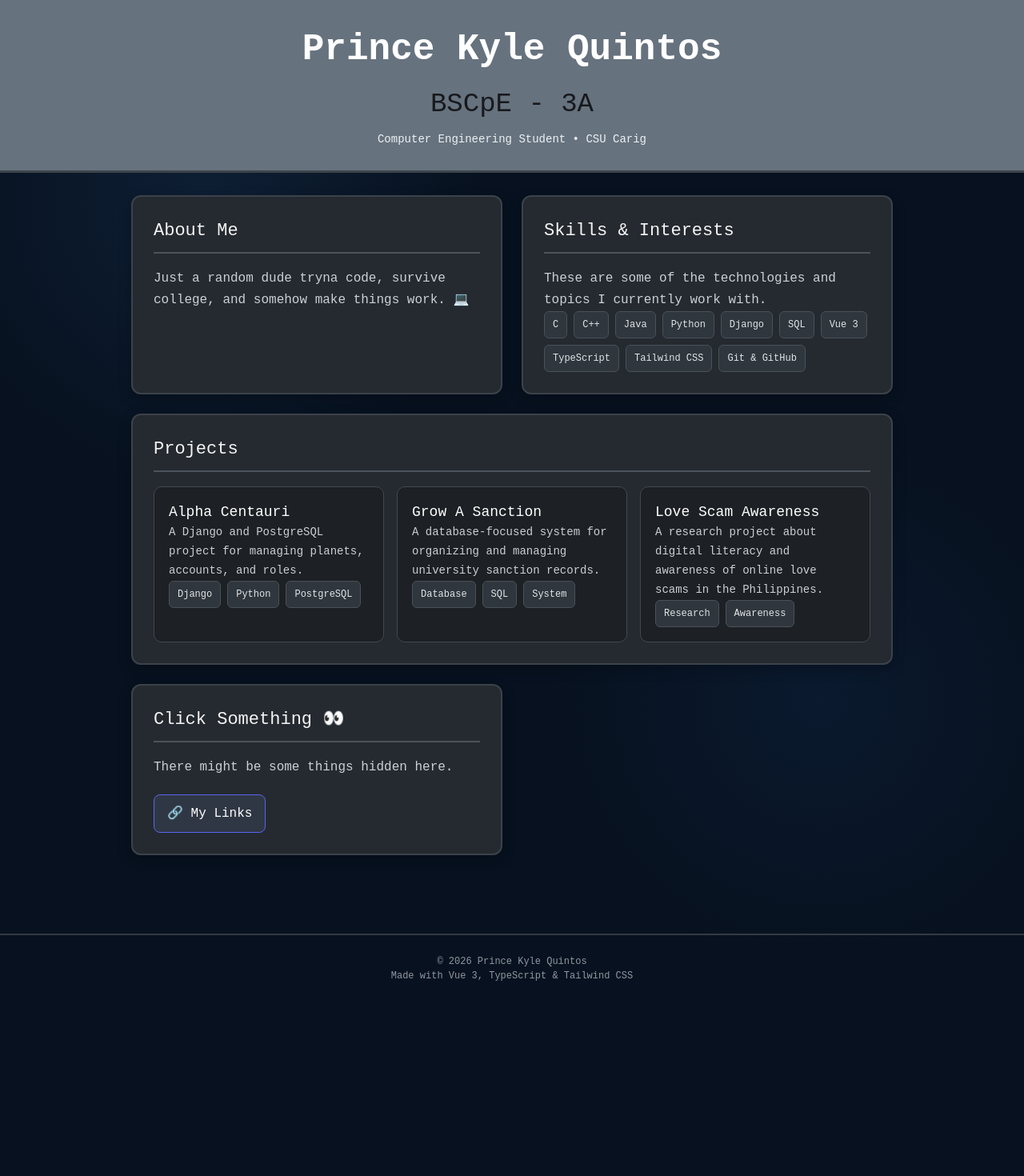
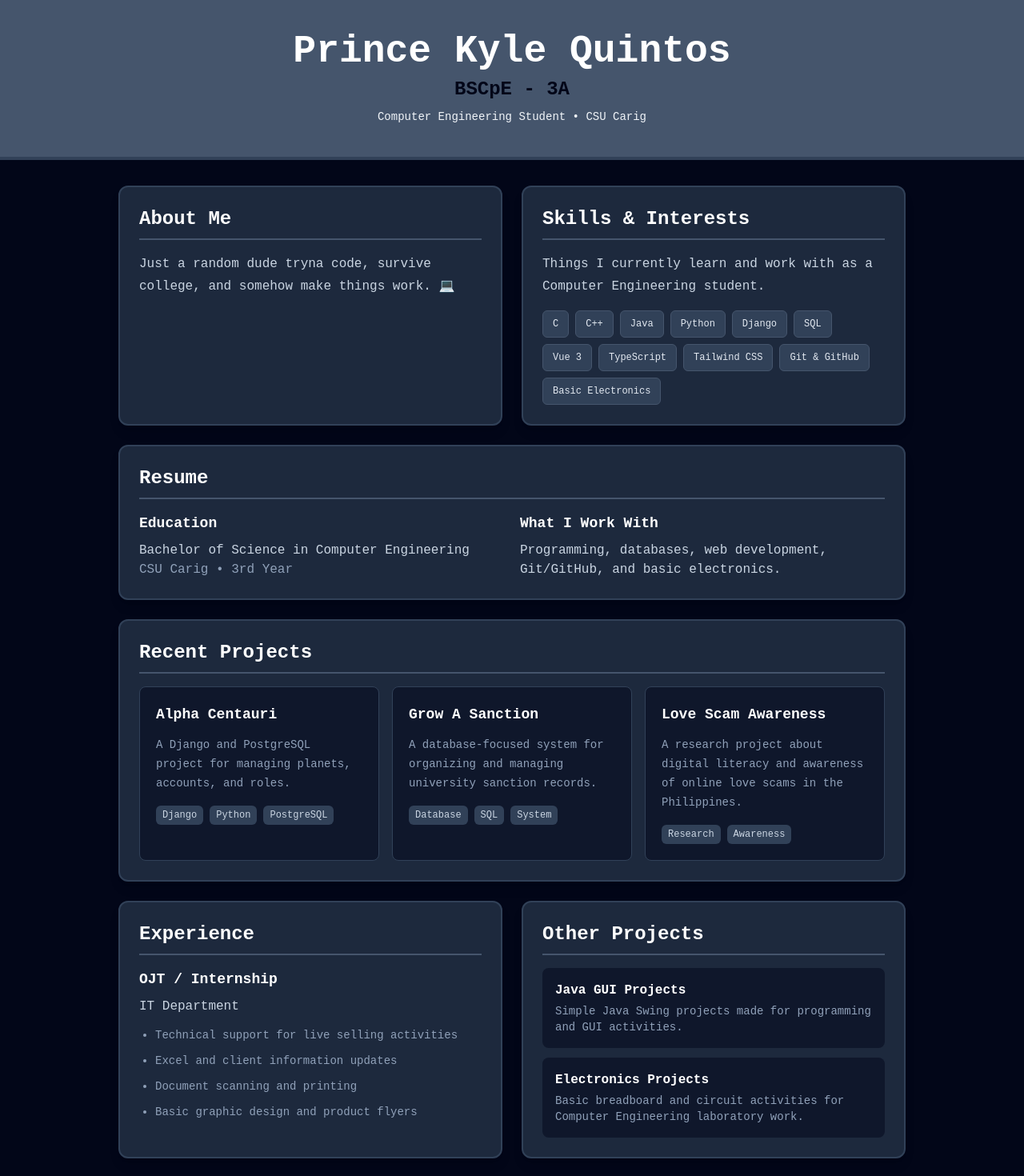
Before and after one commit to PrinceKylez/portfolio, a Vue app: page / in a window 1280 px wide. Shown: the top 1470 px of the page at 80% size. Before the commit the page ends 1253 px from the top, so only its background shows below. Built offline with nearby package versions, Linux system fonts and the light colour scheme.

Commit message:
Update portfolio with Tailwind CSS sections

```diff
--- a/src/App.vue
+++ b/src/App.vue
@@ -3,7 +3,7 @@ import { ref } from 'vue'
 
 const showLinks = ref(false)
 
-const skills = ['C', 'C++', 'Java', 'Python', 'Django', 'SQL', 'Vue 3', 'TypeScript', 'Tailwind CSS', 'Git & GitHub']
+const skills = ['C', 'C++', 'Java', 'Python', 'Django', 'SQL', 'Vue 3', 'TypeScript', 'Tailwind CSS', 'Git & GitHub', 'Basic Electronics']
 
 const projects = [
   {
@@ -20,70 +20,147 @@ const projects = [
     title: 'Love Scam Awareness',
     description: 'A research project about digital literacy and awareness of online love scams in the Philippines.',
     tags: ['Research', 'Awareness']
+  },
+  {
+    title: 'Java GUI Projects',
+    description: 'Simple Java Swing projects made for programming and GUI activities.',
+    tags: ['Java', 'Swing', 'GUI']
+  },
+  {
+    title: 'Electronics Projects',
+    description: 'Basic breadboard and circuit activities for Computer Engineering laboratory work.',
+    tags: ['Electronics', 'Breadboard']
   }
 ]
 </script>
 
 <template>
-  <div class="site">
-    <header class="intro">
-      <div class="name">Prince Kyle Quintos</div>
-      <h1>BSCpE - 3A</h1>
-      <p>Computer Engineering Student • CSU Carig</p>
+  <div class="min-h-screen bg-slate-950 text-gray-200">
+    <header class="border-b-4 border-slate-700 bg-slate-600 px-6 py-10 text-center">
+      <h1 class="text-4xl font-bold text-white sm:text-5xl">Prince Kyle Quintos</h1>
+      <h2 class="mt-2 text-2xl font-bold text-slate-950">BSCpE - 3A</h2>
+      <p class="mt-2 text-sm text-slate-100">Computer Engineering Student • CSU Carig</p>
     </header>
 
-    <main class="contents">
-      <section class="card">
-        <h2>About Me</h2>
-        <p>Just a random dude tryna code, survive college, and somehow make things work. 💻</p>
+    <main class="mx-auto grid max-w-5xl gap-6 px-5 py-8 md:grid-cols-2">
+      <section class="rounded-xl border-2 border-slate-700 bg-slate-800 p-6 shadow-lg">
+        <h2 class="mb-4 border-b-2 border-slate-600 pb-2 text-2xl font-bold text-white">About Me</h2>
+        <p class="leading-7 text-slate-300">
+          Just a random dude tryna code, survive college, and somehow make things work. 💻
+        </p>
       </section>
 
-      <section class="card">
-        <h2>Skills & Interests</h2>
-        <p>These are some of the technologies and topics I currently work with.</p>
-        <div class="skills">
-          <span v-for="skill in skills" :key="skill">{{ skill }}</span>
+      <section class="rounded-xl border-2 border-slate-700 bg-slate-800 p-6 shadow-lg">
+        <h2 class="mb-4 border-b-2 border-slate-600 pb-2 text-2xl font-bold text-white">Skills & Interests</h2>
+        <p class="mb-4 leading-7 text-slate-300">Things I currently learn and work with as a Computer Engineering student.</p>
+        <div class="flex flex-wrap gap-2">
+          <span
+            v-for="skill in skills"
+            :key="skill"
+            class="rounded-md border border-slate-600 bg-slate-700 px-3 py-2 text-xs text-slate-200"
+          >
+            {{ skill }}
+          </span>
         </div>
       </section>
 
-      <section class="card projects-card">
-        <h2>Projects</h2>
-        <div class="projects">
-          <article v-for="project in projects" :key="project.title" class="project">
-            <h3>{{ project.title }}</h3>
-            <p>{{ project.description }}</p>
-            <div class="tags">
-              <span v-for="tag in project.tags" :key="tag">{{ tag }}</span>
+      <section class="rounded-xl border-2 border-slate-700 bg-slate-800 p-6 shadow-lg md:col-span-2">
+        <h2 class="mb-4 border-b-2 border-slate-600 pb-2 text-2xl font-bold text-white">Resume</h2>
+        <div class="grid gap-5 md:grid-cols-2">
+          <div>
+            <h3 class="text-lg font-bold text-white">Education</h3>
+            <p class="mt-2 text-slate-300">Bachelor of Science in Computer Engineering</p>
+            <p class="text-slate-400">CSU Carig • 3rd Year</p>
+          </div>
+          <div>
+            <h3 class="text-lg font-bold text-white">What I Work With</h3>
+            <p class="mt-2 text-slate-300">Programming, databases, web development, Git/GitHub, and basic electronics.</p>
+          </div>
+        </div>
+      </section>
+
+      <section class="rounded-xl border-2 border-slate-700 bg-slate-800 p-6 shadow-lg md:col-span-2">
+        <h2 class="mb-4 border-b-2 border-slate-600 pb-2 text-2xl font-bold text-white">Recent Projects</h2>
+        <div class="grid gap-4 md:grid-cols-3">
+          <article
+            v-for="project in projects.slice(0, 3)"
+            :key="project.title"
+            class="rounded-lg border border-slate-700 bg-slate-900 p-5 transition hover:-translate-y-1 hover:border-slate-500"
+          >
+            <h3 class="text-lg font-bold text-white">{{ project.title }}</h3>
+            <p class="mt-3 text-sm leading-6 text-slate-400">{{ project.description }}</p>
+            <div class="mt-4 flex flex-wrap gap-2">
+              <span
+                v-for="tag in project.tags"
+                :key="tag"
+                class="rounded-md bg-slate-700 px-2 py-1 text-xs text-slate-300"
+              >
+                {{ tag }}
+              </span>
             </div>
           </article>
         </div>
       </section>
 
-      <section class="card fun-card">
-        <h2>Click Something 👀</h2>
-        <p>There might be some things hidden here.</p>
-        <div class="buttons">
-          <button @click="showLinks = true">🔗 My Links</button>
+      <section class="rounded-xl border-2 border-slate-700 bg-slate-800 p-6 shadow-lg">
+        <h2 class="mb-4 border-b-2 border-slate-600 pb-2 text-2xl font-bold text-white">Experience</h2>
+        <h3 class="text-lg font-bold text-white">OJT / Internship</h3>
+        <p class="mt-2 text-slate-300">IT Department</p>
+        <ul class="mt-3 list-disc space-y-2 pl-5 text-sm leading-6 text-slate-400">
+          <li>Technical support for live selling activities</li>
+          <li>Excel and client information updates</li>
+          <li>Document scanning and printing</li>
+          <li>Basic graphic design and product flyers</li>
+        </ul>
+      </section>
+
+      <section class="rounded-xl border-2 border-slate-700 bg-slate-800 p-6 shadow-lg">
+        <h2 class="mb-4 border-b-2 border-slate-600 pb-2 text-2xl font-bold text-white">Other Projects</h2>
+        <div class="space-y-3">
+          <div v-for="project in projects.slice(3)" :key="project.title" class="rounded-lg bg-slate-900 p-4">
+            <h3 class="font-bold text-white">{{ project.title }}</h3>
+            <p class="mt-1 text-sm text-slate-400">{{ project.description }}</p>
+          </div>
         </div>
+      </section>
+
+      <section class="rounded-xl border-2 border-slate-700 bg-slate-800 p-6 shadow-lg md:col-span-2">
+        <h2 class="mb-3 text-2xl font-bold text-white">Click Something 👀</h2>
+        <p class="text-slate-300">There might be some things hidden here.</p>
+        <button
+          @click="showLinks = true"
+          class="mt-5 rounded-lg border border-indigo-400 bg-slate-700 px-4 py-3 text-white transition hover:bg-indigo-500"
+        >
+          🔗 My Links
+        </button>
       </section>
     </main>
 
-    <footer>
+    <footer class="border-t-2 border-slate-800 px-6 py-6 text-center text-xs text-slate-500">
       <p>© 2026 Prince Kyle Quintos</p>
-      <p>Made with Vue 3, TypeScript & Tailwind CSS</p>
+      <p class="mt-1">Made with Vue 3, TypeScript & Tailwind CSS</p>
     </footer>
 
-    <div v-if="showLinks" class="overlay" @click.self="showLinks = false">
-      <div class="popup">
-        <button class="close" @click="showLinks = false">×</button>
-        <h2>🔗 My Links</h2>
-        <ul>
-          <li><a href="https://github.com/PrinceKylez" target="_blank">GitHub — PrinceKylez</a></li>
-          <li><a href="mailto:kylequintos002@gmail.com">Email — kylequintos002@gmail.com</a></li>
-          <li><a href="https://github.com/PrinceKylez/portfolio" target="_blank">Portfolio Repository</a></li>
-          <li><a href="https://www.facebook.com/itzur.prxnc/" target="_blank">Facebook — itzur.prxnc</a></li>
-          <li><a href="https://www.instagram.com/lost.pryncc/" target="_blank">Instagram — lost.pryncc</a></li>
-          <li><a href="https://steamcommunity.com/id/HaiseKing/" target="_blank">Steam — HaiseKing</a></li>
+    <div
+      v-if="showLinks"
+      class="fixed inset-0 z-50 flex items-center justify-center bg-black/75 p-5"
+      @click.self="showLinks = false"
+    >
+      <div class="relative w-full max-w-md rounded-xl border-2 border-indigo-400 bg-slate-800 p-7 shadow-2xl">
+        <button
+          class="absolute right-4 top-2 text-3xl text-slate-400 hover:text-white"
+          @click="showLinks = false"
+        >
+          ×
+        </button>
+        <h2 class="mb-4 text-2xl font-bold text-white">🔗 My Links</h2>
+        <ul class="space-y-3 text-slate-300">
+          <li><a class="text-indigo-300 hover:text-white" href="https://github.com/PrinceKylez" target="_blank">GitHub — PrinceKylez</a></li>
+          <li><a class="text-indigo-300 hover:text-white" href="mailto:kylequintos002@gmail.com">Email — kylequintos002@gmail.com</a></li>
+          <li><a class="text-indigo-300 hover:text-white" href="https://github.com/PrinceKylez/portfolio" target="_blank">Portfolio Repository</a></li>
+          <li><a class="text-indigo-300 hover:text-white" href="https://www.facebook.com/itzur.prxnc/" target="_blank">Facebook — itzur.prxnc</a></li>
+          <li><a class="text-indigo-300 hover:text-white" href="https://www.instagram.com/lost.pryncc/" target="_blank">Instagram — lost.pryncc</a></li>
+          <li><a class="text-indigo-300 hover:text-white" href="https://steamcommunity.com/id/HaiseKing/" target="_blank">Steam — HaiseKing</a></li>
         </ul>
       </div>
     </div>
```
